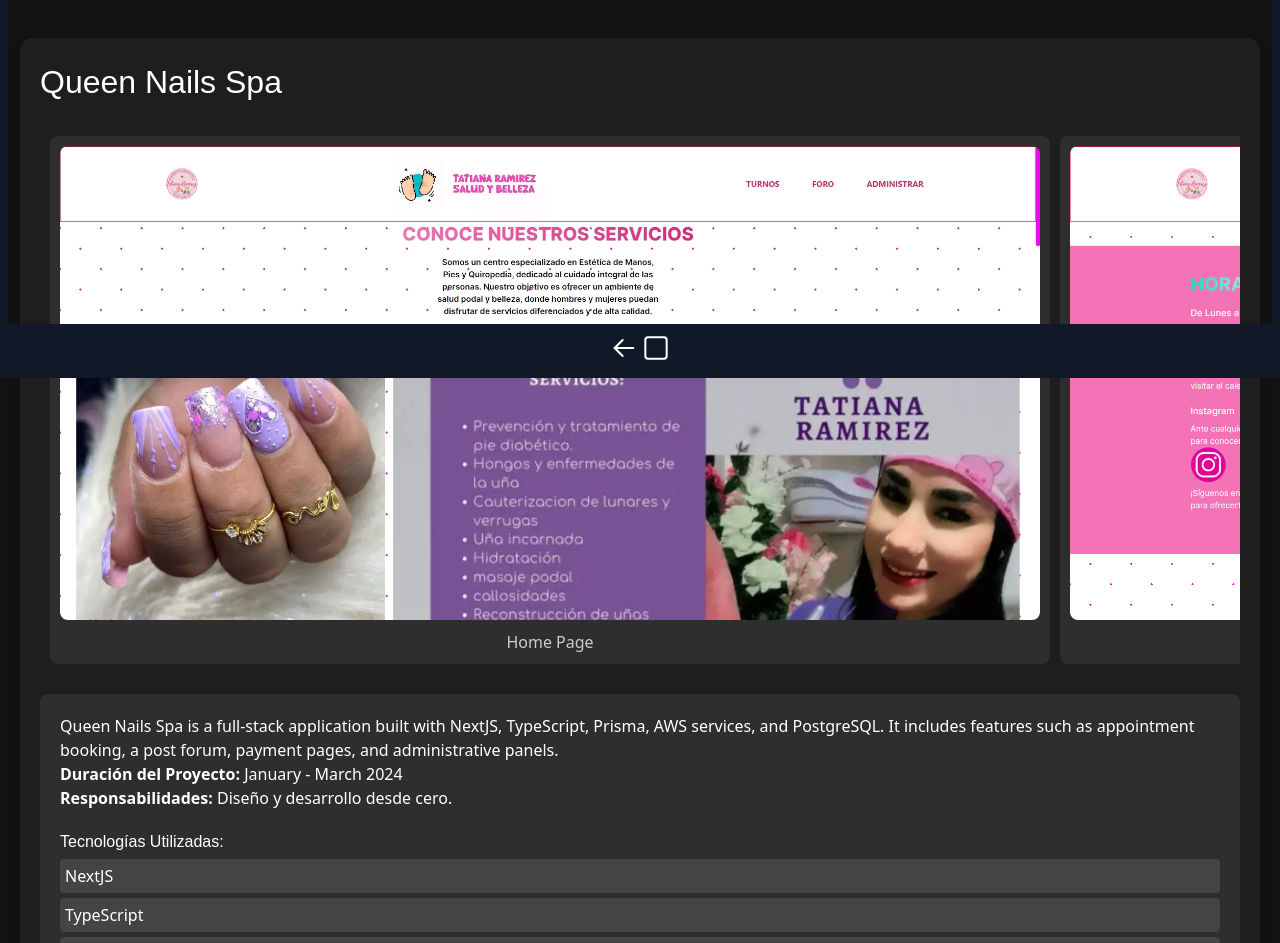
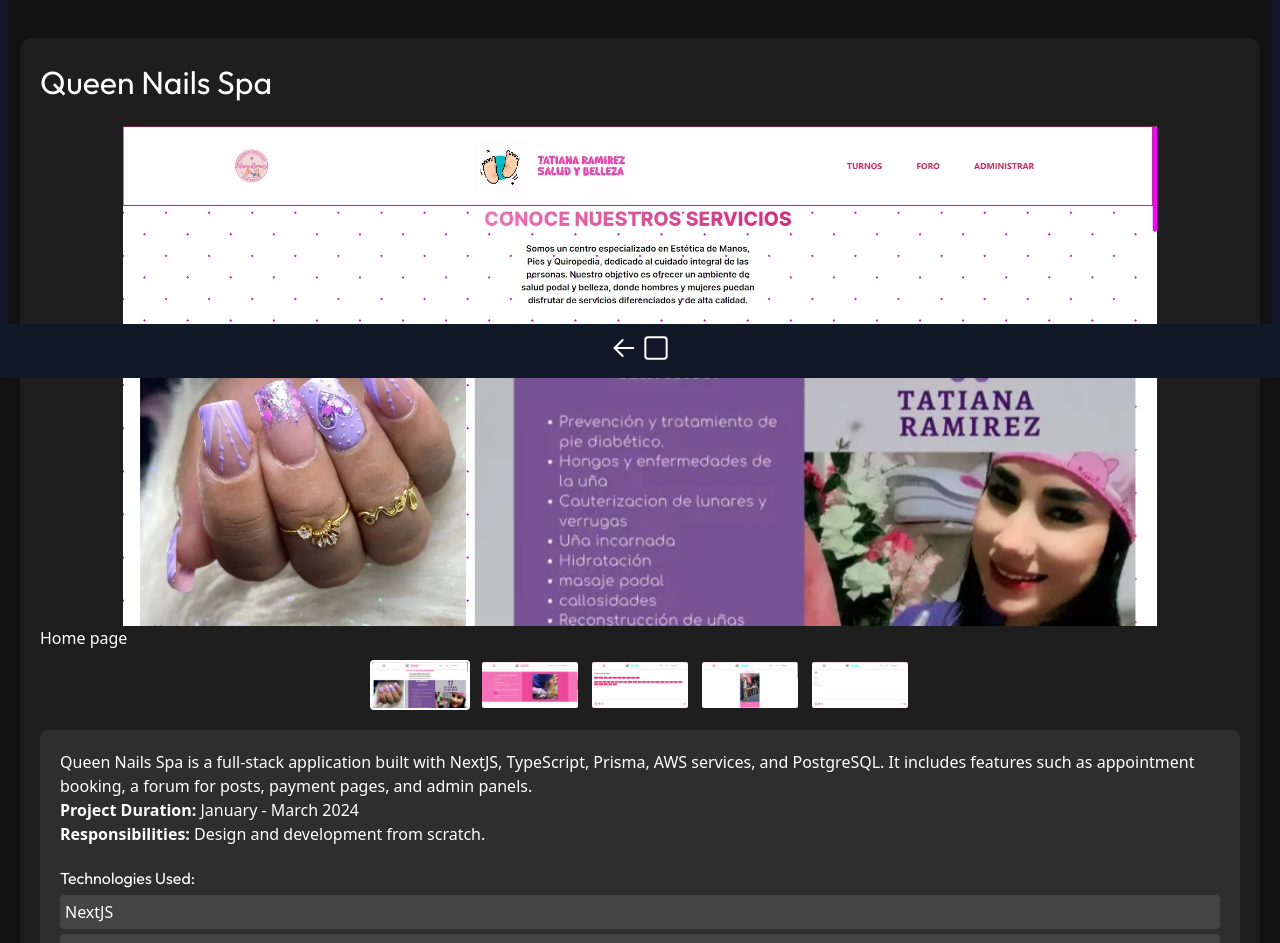
Before and after one commit to MarcePalma/new-portfolio, a Next.js app: page /experience in a window 1280 px wide. Shown: the part 422-1365 px from the top of the page. Built offline with nearby package versions, Linux system fonts and the light colour scheme.

Commit message:
Add image zoom functionality and improve gallery navigation

```diff
--- a/src/components/experience/ProjectShowcase.tsx
+++ b/src/components/experience/ProjectShowcase.tsx
@@ -2,61 +2,51 @@
 import { ProjectShowcaseProps } from '@/types/types';
 
 const ProjectShowcase: React.FC<ProjectShowcaseProps> = ({ title, images, description, technologies, duration }) => {
-    const scrollContainerRef = useRef<HTMLDivElement>(null);
-    const previousScrollYRef = useRef(0);
+    const [currentImageIndex, setCurrentImageIndex] = useState(0);
+    const [zoomed, setZoomed] = useState(false);
+    const mainImageRef = useRef<HTMLDivElement>(null);
 
+    const handleImageClick = (index: number) => {
+        setCurrentImageIndex(index);
+        setZoomed(true);
+    };
+
+    const handleThumbnailClick = (index: number) => {
+        setCurrentImageIndex(index);
+        setZoomed(false);
+    };
 
     useEffect(() => {
-        const scrollContainer = scrollContainerRef.current;
-
-        const onWheel = (event: WheelEvent) => {
-            if (scrollContainer && event.deltaY !== 0) {
-                // Verificar la velocidad del scroll
-                const currentScrollY = window.scrollY || window.pageYOffset;
-                const deltaScrollY = currentScrollY - previousScrollYRef.current;
-                const isFastScroll = Math.abs(deltaScrollY) > 50;
-
-                // Si el scroll es rápido, permitir el desplazamiento normal de la página
-                if (isFastScroll) return;
-
-                // Si el scroll no es rápido, realizar el desplazamiento horizontal dentro del contenedor
-                scrollContainer.scrollLeft += event.deltaY;
-                event.preventDefault();
+        if (zoomed && mainImageRef.current) {
+            mainImageRef.current.scrollIntoView({ behavior: 'smooth', block: 'center' });
         }
-        };
-
-        if (scrollContainer) {
-            scrollContainer.addEventListener('wheel', onWheel);
-        }
-
-        return () => {
-            if (scrollContainer) {
-                scrollContainer.removeEventListener('wheel', onWheel);
-            }
-        };
-    }, []);
-
-    useEffect(() => {
-        // Actualizar la referencia del scroll anterior después de cada renderizado
-        previousScrollYRef.current = window.scrollY || window.pageYOffset;
-    });
+    }, [currentImageIndex, zoomed]);
 
     return (
         <div className="project-showcase">
             <h2>{title}</h2>
-            <div className="scroll-container" ref={scrollContainerRef}>
+            <div className={`scroll-container ${zoomed ? 'zoomed' : ''}`}>
+                <div className="main-image" ref={mainImageRef}>
+                    <img src={images[currentImageIndex].src} alt={`Screenshot ${currentImageIndex + 1}`} />
+                </div>
+                <p>{images[currentImageIndex].description}</p>
+            </div>
+            <div className="thumbnail-gallery">
                 {images.map((image, index) => (
-                    <div className="scroll-item" key={index}>
-                        <img src={image.src} alt={`Screenshot ${index + 1}`} />
-                        <p>{image.description}</p>
-                    </div>
+                    <img
+                        key={index}
+                        src={image.src}
+                        alt={`Thumbnail ${index + 1}`}
+                        className={index === currentImageIndex ? 'active' : ''}
+                        onClick={() => handleThumbnailClick(index)}
+                    />
                 ))}
             </div>
             <div className="project-details">
                 <p>{description}</p>
-                <p><strong>Duración del Proyecto:</strong> {duration}</p>
-                <p><strong>Responsabilidades:</strong> Diseño y desarrollo desde cero.</p>
-                <h4>Tecnologías Utilizadas:</h4>
+                <p><strong>Project Duration:</strong> {duration}</p>
+                <p><strong>Responsibilities:</strong> Design and development from scratch.</p>
+                <h4>Technologies Used:</h4>
                 <ul>
                     {technologies.map((tech, index) => (
                         <li key={index}>{tech}</li>
@@ -80,36 +70,44 @@
                 }
 
                 .scroll-container {
-        display: flex;
-        overflow-x: auto;
-        padding: 10px;
-        scrollbar-width: none;
-        -ms-overflow-style: none;
+                    position: relative;
+                    overflow: hidden;
+                    width: 100%;
+                    height: auto;
                 }
 
-    .scroll-container::-webkit-scrollbar {
-        display: none;
+                .scroll-container.zoomed {
+                    overflow: hidden;
                 }
 
-    .scroll-item {
-        flex: 0 0 auto;
-        width: 1000px;
-        margin-right: 10px;
-        scroll-snap-align: start;
-        background: #2e2e2e;
-        border-radius: 8px;
-        padding: 10px;
+                .main-image {
+                    display: flex;
+                    align-items: center;
+                    justify-content: center;
+                    height: 500px; /* Tamaño deseado del área de la imagen principal */
                 }
 
-    .scroll-item img {
-        width: 100%;
-        border-radius: 8px;
+                .main-image img {
+                    max-width: 100%;
+                    max-height: 100%;
                 }
 
-    .scroll-item p {
-        text-align: center;
+                .thumbnail-gallery {
+                    display: flex;
+                    justify-content: center;
                     margin-top: 10px;
-        color: #ccc;
+                }
+
+                .thumbnail-gallery img {
+                    width: 100px;
+                    margin: 0 5px;
+                    cursor: pointer;
+                    border: 2px solid transparent;
+                    border-radius: 4px;
+                }
+
+                .thumbnail-gallery img.active {
+                    border-color: #fff;
                 }
 
                 .project-details {
@@ -142,7 +140,6 @@
                     background: #555;
                 }
             `}</style>
-
         </div>
     );
 };
--- a/src/pages/experience/index.tsx
+++ b/src/pages/experience/index.tsx
@@ -3,10 +3,10 @@
 import ProjectShowcase from '@/components/experience/ProjectShowcase';
 
 export default function ExperiencePage() {
-    const [years, setYears] = useState(0); // Inicializado en 0
+    const [years, setYears] = useState(0);
 
     useEffect(() => {
-        let start = 0; // Inicializado en 0
+        let start = 0;
         const end = 1;
         const duration = 1000;
         const stepTime = Math.abs(Math.floor(duration / (end - start)));
@@ -22,6 +22,9 @@
 
     return (
         <div className="experience-page bg-[#121212]">
+            <style jsx global>{`
+                @import url('https://fonts.googleapis.com/css2?family=Outfit:wght@100..900&display=swap');
+            `}</style>
             <ParallaxHeader image="/images/experience-bg.png" strength={300}>
                 <h1 className="experience-title">My Professional Experience</h1>
                 <div className="experience-counter">
@@ -31,31 +34,32 @@
             <ProjectShowcase
                 title="Queen Nails Spa"
                 images={[
-                    { src: '/images/experience/page.png', description: 'Home Page' },
+                    { src: '/images/experience/page.png', description: 'Home page' },
                     { src: '/images/experience/page1.png', description: 'Business Hours' },
                     { src: '/images/experience/page2.png', description: 'Appointment Booking' },
-                    { src: '/images/experience/page3.png', description: 'Post Forum' },
-                    { src: '/images/experience/page4.png', description: 'Administrative Panels' }
+                    { src: '/images/experience/page3.png', description: 'Publication Forum' },
+                    { src: '/images/experience/page4.png', description: 'Admin Panels' }
                 ]}
-                description="Queen Nails Spa is a full-stack application built with NextJS, TypeScript, Prisma, AWS services, and PostgreSQL. It includes features such as appointment booking, a post forum, payment pages, and administrative panels."
+                description="Queen Nails Spa is a full-stack application built with NextJS, TypeScript, Prisma, AWS services, and PostgreSQL. It includes features such as appointment booking, a forum for posts, payment pages, and admin panels."
                 technologies={['NextJS', 'TypeScript', 'Prisma', 'AWS', 'PostgreSQL']}
                 duration="January - March 2024"
             />
             <ProjectShowcase
                 title="MarketApp"
                 images={[
-                    { src: '/images/experience/page-2.png', description: 'Login Page' },
+                    { src: '/images/experience/page-2.png', description: 'Login page' },
                     { src: '/images/experience/page2-1.png', description: 'Appointment Booking' },
-                    { src: '/images/experience/page-2-2.png', description: 'Post Forum' },
+                    { src: '/images/experience/page-2-2.png', description: 'Publication Forum' },
                     { src: '/images/experience/page-2-3.png', description: 'Payment Pages' },
                 ]}
-                description="MarketApp is a full-stack application built with Nextron NextJS, TypeScript, PrismaORM, and SQL. It includes features such as appointment booking, a post forum, payment pages, and administrative panels."
+                description="MarketApp is a full-stack application built with Nextron, NextJS, TypeScript, PrismaORM, and SQL. It includes features such as appointment booking, a forum for posts, payment pages, and admin panels."
                 technologies={['Nextron', 'NextJS', 'TypeScript', 'Prisma', 'SQL']}
                 duration="March - May 2024"
             />
             <style jsx>{`
                 .experience-page {
                     padding: 20px;
+                    overflow-y: scroll; /* Permitir desplazamiento vertical */
                 }
 
                 .experience-title {
```
Also changed, not shown: src/components/experience/ParallaxHeader.tsx (line endings or trailing spaces). Lines whose indentation alone changed are shown as unchanged.
